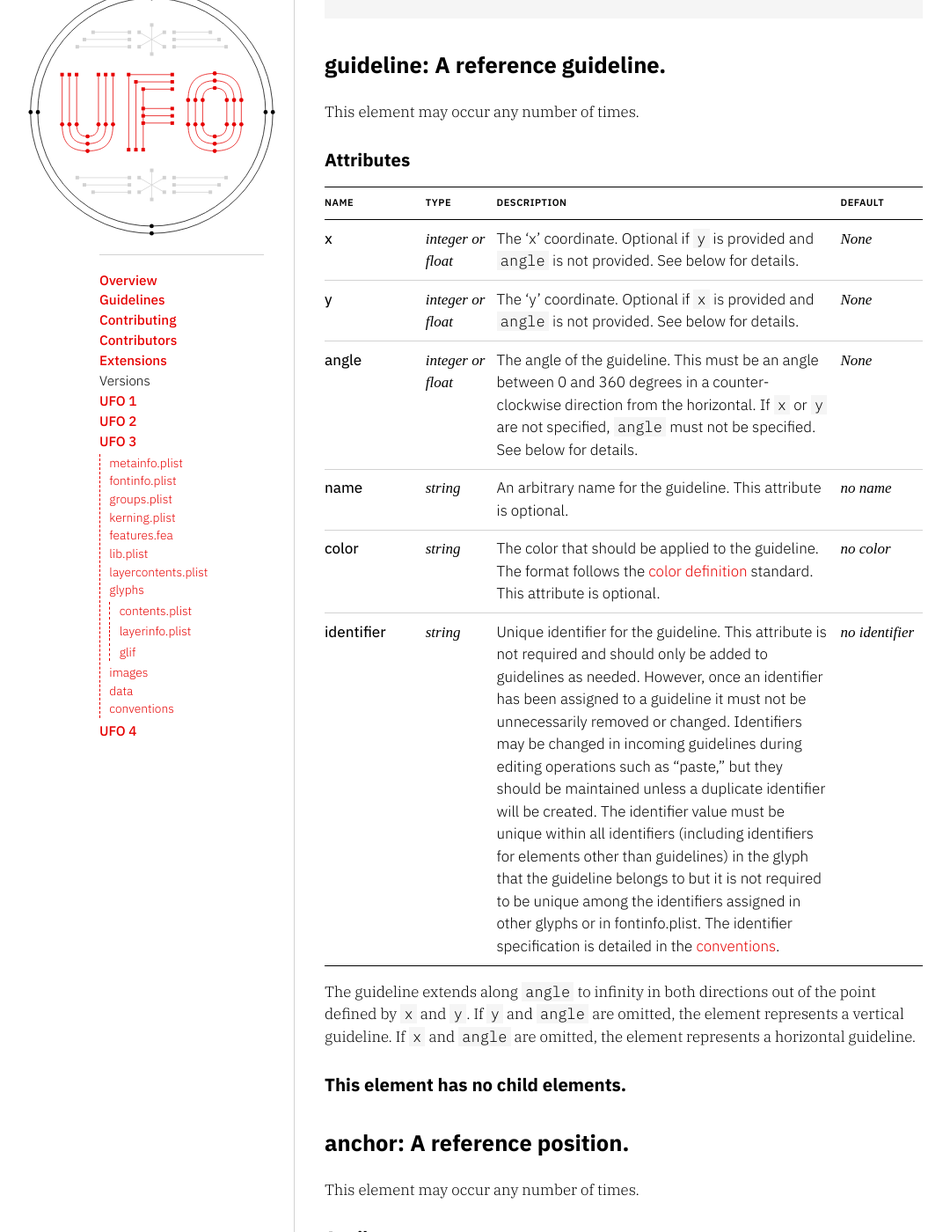
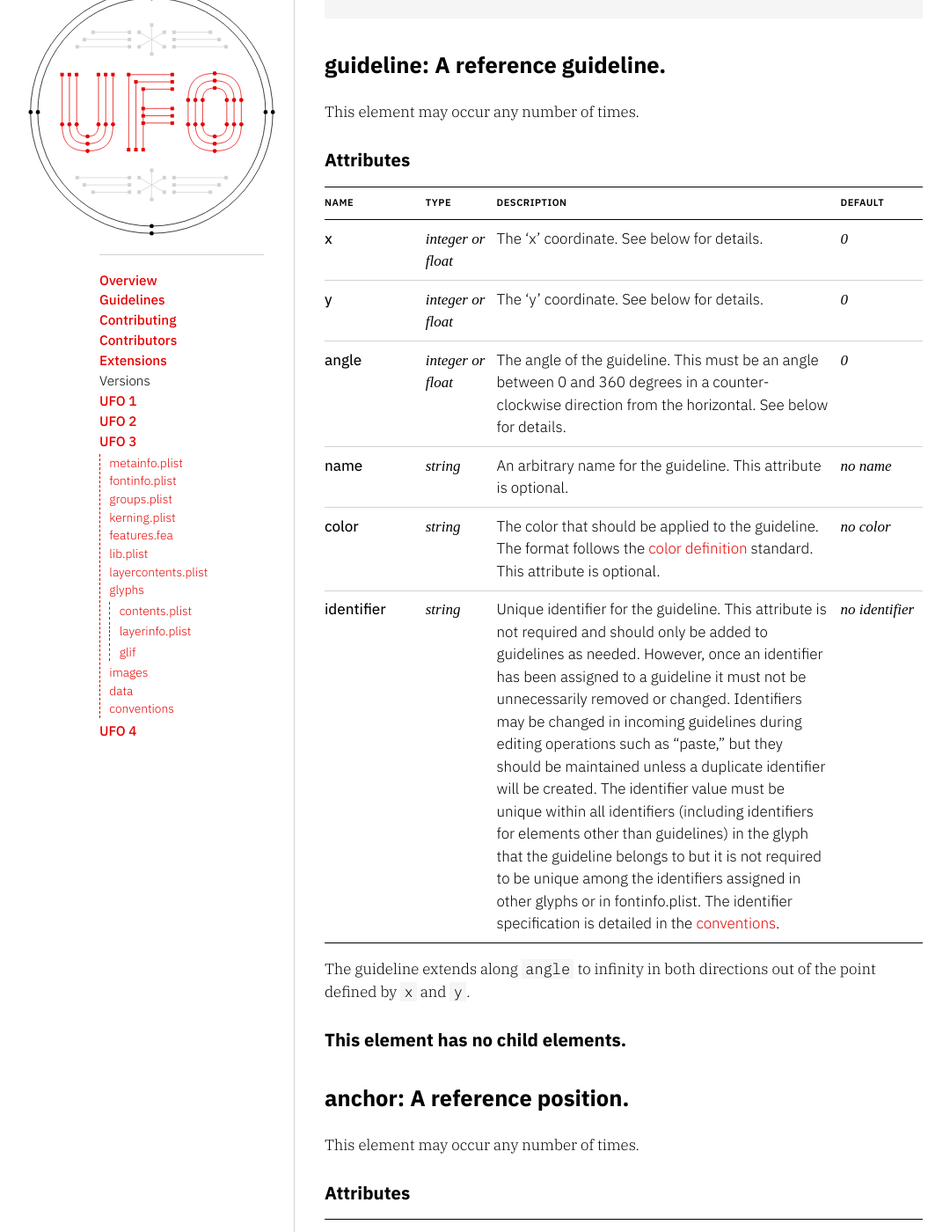
Before and after one commit to unified-font-object/ufo-spec, a Jekyll site: the page built from versions/ufo3/glyphs/glif.md, in a window 1280 px wide and 1400 px high, scrolled down 4452 px. Shown: the whole window at 88% size, without its empty margins (51-1131 px from the left). Built offline with Jekyll 4.4.1, drawn with Linux system fonts in a browser that asks for light colours; some web fonts are replaced.

Commit message:
Make , , and  explict for guidelines

```diff
--- a/versions/ufo3/glyphs/glif.md
+++ b/versions/ufo3/glyphs/glif.md
@@ -146,14 +146,14 @@ This element may occur any number of times.
 {: .name-type-description-default}
 | name | type | description | default |
 |--|--|--|--|
-| x | integer or float | The 'x' coordinate. Optional if `y` is provided and `angle` is not provided. See below for details. | None |
-| y | integer or float | The 'y' coordinate. Optional if `x` is provided and `angle` is not provided. See below for details. | None |
-| angle | integer or float | The angle of the guideline. This must be an angle between 0 and 360 degrees in a counter-clockwise direction from the horizontal. If `x` or `y` are not specified, `angle` must not be specified. See below for details. | None |
+| x | integer or float | The 'x' coordinate. See below for details. | 0 |
+| y | integer or float | The 'y' coordinate. See below for details. | 0 |
+| angle | integer or float | The angle of the guideline. This must be an angle between 0 and 360 degrees in a counter-clockwise direction from the horizontal. See below for details. | 0 |
 | name | string | An arbitrary name for the guideline. This attribute is optional. | no name |
 | color | string | The color that should be applied to the guideline. The format follows the [color definition] standard. This attribute is optional. | no color |
 | identifier | string | Unique identifier for the guideline. This attribute is not required and should only be added to guidelines as needed. However, once an identifier has been assigned to a guideline it must not be unnecessarily removed or changed. Identifiers may be changed in incoming guidelines during editing operations such as "paste," but they should be maintained unless a duplicate identifier will be created. The identifier value must be unique within all identifiers (including identifiers for elements other than guidelines) in the glyph that the guideline belongs to but it is not required to be unique among the identifiers assigned in other glyphs or in fontinfo.plist. The identifier specification is detailed in the [conventions]. | no identifier |
 
-The guideline extends along `angle` to infinity in both directions out of the point defined by `x` and `y`. If `y` and `angle` are omitted, the element represents a vertical guideline. If `x` and `angle` are omitted, the element represents a horizontal guideline.
+The guideline extends along `angle` to infinity in both directions out of the point defined by `x` and `y`.
 
 #### This element has no child elements.
 
```
